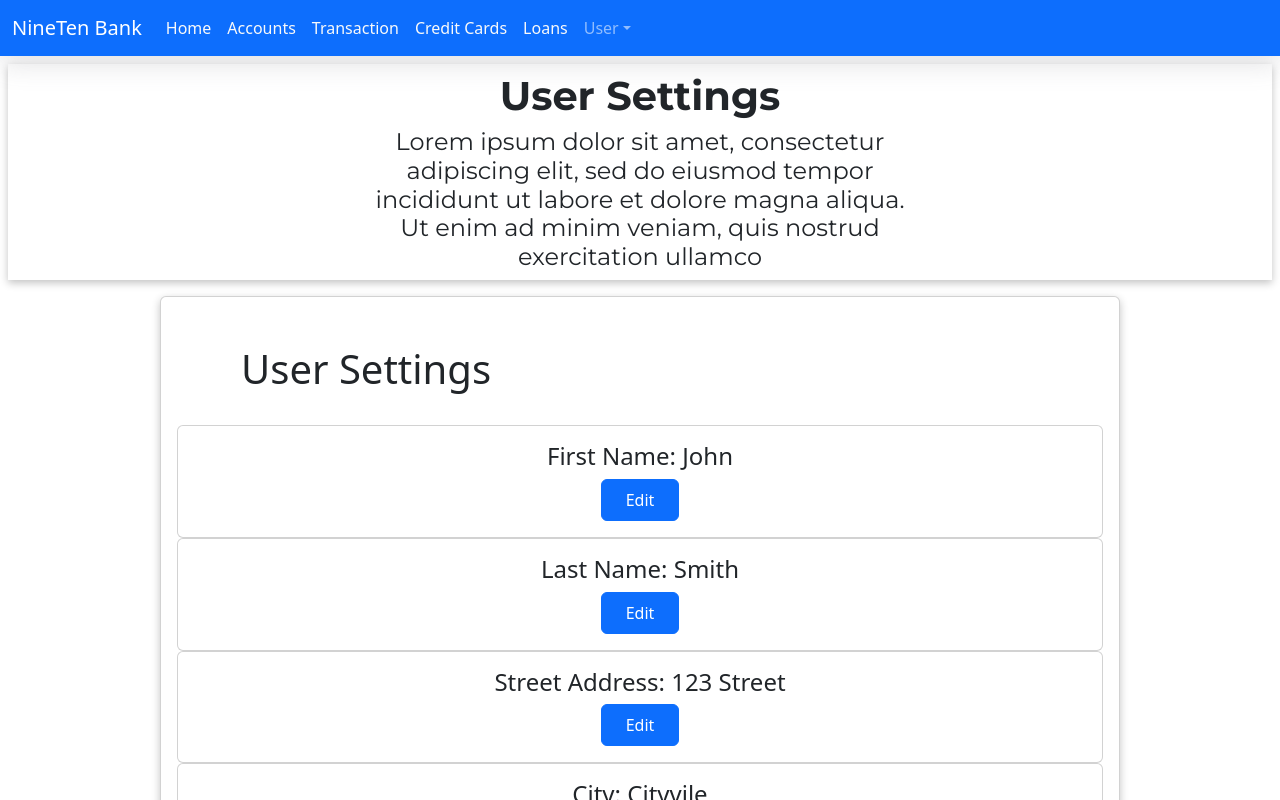
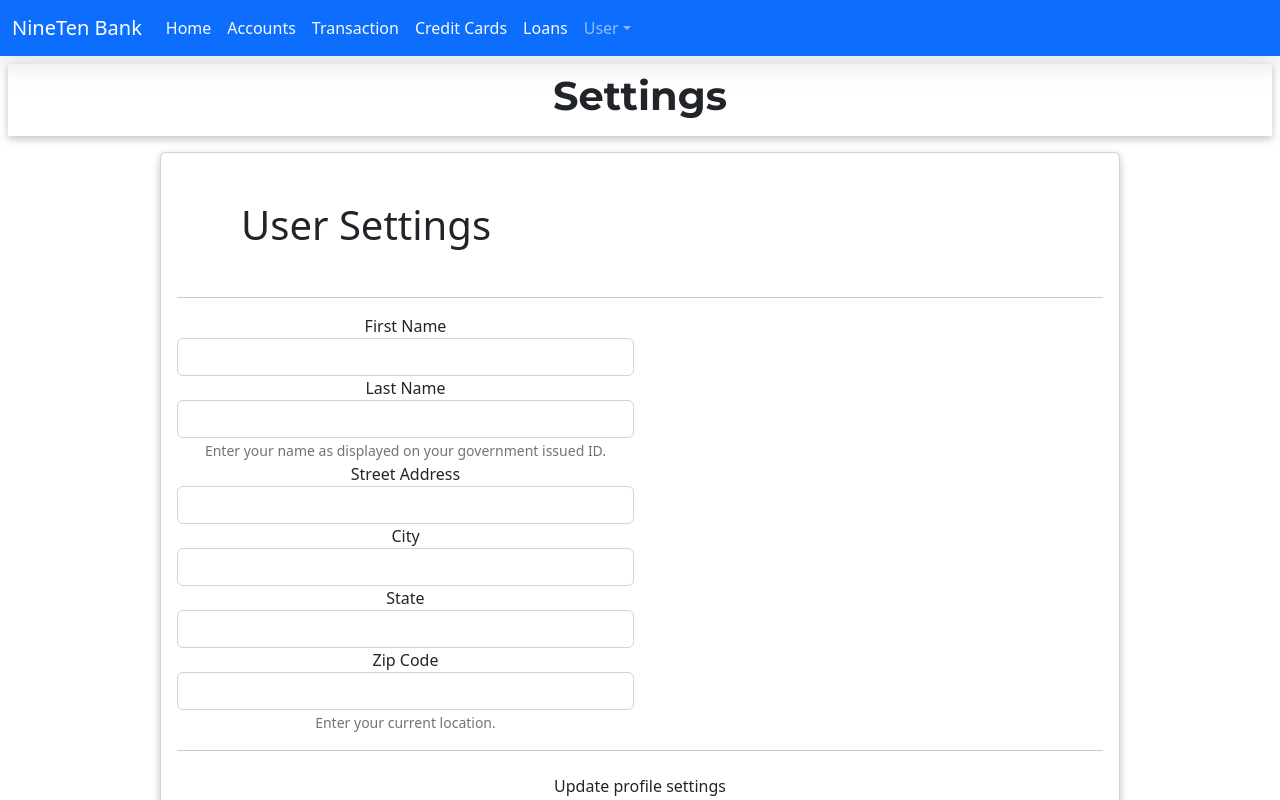
Before and after one commit to jvt703/BankingCustomerPortal, a React (Create React App) app in the folder user-portal/: page /Settings in a window 1280 px wide. Shown: the top 800 px of the page. Built offline with nearby package versions, Linux system fonts and the light colour scheme.

Commit message:
Change react app

```diff
--- a/user-portal/src/App.js
+++ b/user-portal/src/App.js
@@ -10,7 +10,7 @@ import {
 } from "react-router-dom";
 import Accounts from './Components/Accounts/Accounts';
 import Account from './Components/Accounts/Account';
-import React from 'react';
+import React, { useEffect } from 'react';
 import UserSettings from './Components/Users/UserSettings';
 import NavBar from './Components/NavBar';
 import CreditCardsOverview from './Components/CreditCardSignup/CreditCardsOverview';
@@ -19,8 +19,10 @@ import CreditCardSignup from './Components/CreditCardSignup/CreditCardSignup';
 import { Login } from './Components/login/Login';
 
 function App() {
+  useEffect(() => {
+    document.title = 'NineTen Bank';
+  }, []);
   return (
-
       <div className="App">
 
         <BrowserRouter>
--- a/user-portal/src/Components/Users/UserSettings.js
+++ b/user-portal/src/Components/Users/UserSettings.js
@@ -8,16 +8,51 @@ const UserSettings = ()=>{
 
     return (
         <>
-        <HeaderComponent pageName={"User Settings"} pageDescription="Lorem ipsum dolor sit amet, consectetur adipiscing elit, sed do eiusmod tempor incididunt ut labore et dolore magna aliqua. Ut enim ad minim veniam, quis nostrud exercitation ullamco"/>
+        <HeaderComponent pageName={"Settings"} pageDescription=""/>
 
         <Section title="User Settings">
-            <UserSettingsCard settingText={"First Name"} settingValue={"John"}/>
+            <hr></hr>
+            <div class="col-lg-8">
+                <div class="row">
+                    <div class="form-group col-md-9">
+                        <label for="user_name">First Name</label>
+                        <input class="form-control" required="required" type="text"/>
+                        <label for="last_name">Last Name</label>
+                        <input class="form-control" required="required" type="text"/>
+                        <small class="form-text">
+                        Enter your name as displayed on your government issued ID.
+                        </small>
+                    </div>
+                </div>
+
+                <div class="row">
+                    <div class="form-group col-md-9">
+                        <label for="street">Street Address</label>
+                        <input class="form-control" required="required" type="text"/>
+                        <label for="city">City</label>
+                        <input class="form-control" required="required" type="text"/>
+                        <label for="state">State</label>
+                        <input class="form-control" required="required" type="text"/>
+                        <label for="zip">Zip Code</label>
+                        <input class="form-control" required="required" type="text"/>
+                        <small class="form-text">
+                        Enter your current location.
+                        </small>
+                    </div>
+                </div>
+            </div>
+            <hr/>
+            <button class="btn btn-md btn-confirm" type="submit">
+                <span>
+                    Update profile settings
+                </span>
+            </button>
+            {/* <UserSettingsCard settingText={"First Name"} settingValue={"John"}/>
             <UserSettingsCard settingText={"Last Name"} settingValue={"Smith"}/>
             <UserSettingsCard settingText={"Street Address"} settingValue={"123 Street"}/>
             <UserSettingsCard settingText={"City"} settingValue={"Cityvile"}/>
             <UserSettingsCard settingText={"State"} settingValue={"Stateisland"}/>
-            <UserSettingsCard settingText={"Zip Code"} settingValue={"00001"}/>
-
+            <UserSettingsCard settingText={"Zip Code"} settingValue={"00001"}/> */}
         </Section>
         </>
     );
```
